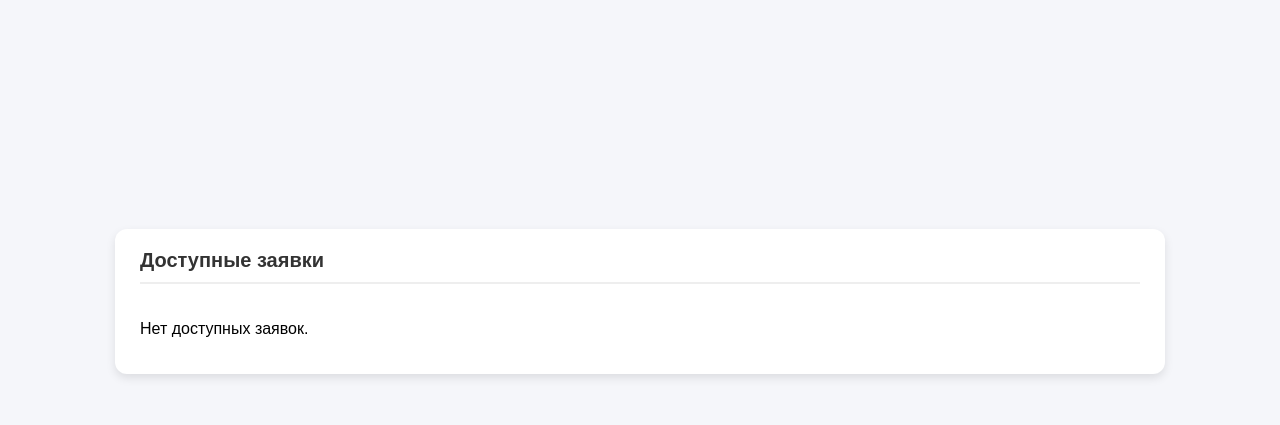
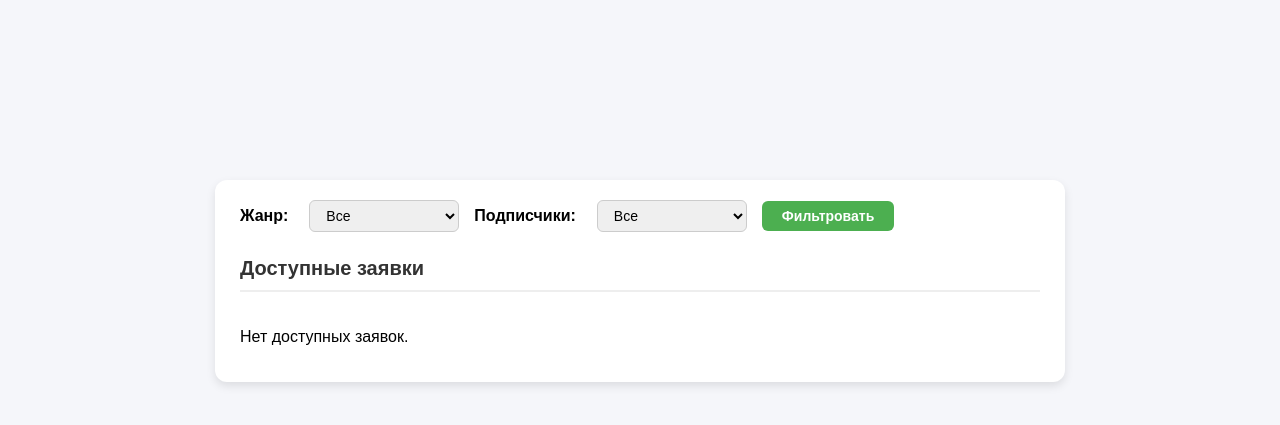
Before and after one commit to Abandrozd/Blog-Repost, a Django app: page /available-requests/ in a window 1280 px wide. Shown: the part 139-564 px from the top of the page. Run offline with Django 5.2, Linux system fonts and the light colour scheme; the visitor is signed in with stand-in values (Sample User, id 1); data comes from the database, SQL or seed files in the repository; data that the repository does not hold is empty.

Commit message:
Implement request tabs, filters, UI improvements and database fixes

```diff
--- a/main/views.py
+++ b/main/views.py
@@ -41,11 +41,32 @@
         'profile': user_profile,
     })
 
+
 @login_required
 def available_requests(request):
+    genre = request.GET.get('genre')
+    groupsize = request.GET.get('groupsize')
+
     saved_qs = SavedRequest.objects.filter(user=request.user, request=OuterRef('pk'))
-    requests = BlogRequest.objects.exclude(user=request.user).annotate(saved=Exists(saved_qs)).order_by('-date_exchange')
-    return render(request, 'webui/available-requests.html', {'requests': requests})
+    qs = BlogRequest.objects.exclude(user=request.user).exclude(saves__user=request.user)
+
+    # Filter by genre and group size linked via user profile if provided
+    if genre:
+        qs = qs.filter(user__profile__genre=genre)
+    if groupsize:
+        qs = qs.filter(user__profile__groupsize=groupsize)
+
+    requests = qs.annotate(saved=Exists(saved_qs)) \
+        .select_related('user', 'user__profile') \
+        .order_by('-date_exchange')
+
+    context = {
+        'requests': requests,
+        'selected_genre': genre or '',
+        'selected_groupsize': groupsize or '',
+    }
+    return render(request, 'webui/available-requests.html', context)
+
 
 @login_required
 def toggle_save_request(request, pk):
@@ -54,12 +75,28 @@
         obj, created = SavedRequest.objects.get_or_create(user=request.user, request=br)
         if not created:
             obj.delete()
-    return redirect('available_requests')
+
+        # Redirect back to the referring page or default to available_requests
+        referer = request.META.get('HTTP_REFERER')
+        if referer and '/requests/' in referer and 'available' not in referer:
+            return redirect('requests')
+        else:
+            return redirect('available_requests')
 
 @login_required
 def show_requests(request):
+    # Created requests by user
     user_requests = BlogRequest.objects.filter(user=request.user).order_by('-date_exchange')
-    return render(request, 'webui/requests.html', {'requests': user_requests})
+
+    # Accepted (saved) requests - Profile accepts requests that belong to others but saved by user
+    accepted_requests = BlogRequest.objects.filter(saves__user=request.user).exclude(user=request.user).order_by('-date_exchange')
+
+    context = {
+        'created_requests': user_requests,
+        'accepted_requests': accepted_requests,
+    }
+    return render(request, 'webui/requests.html', context)
+
 
 @login_required(login_url='/login/')
 def create_request(request):
--- a/static/styling/components.css
+++ b/static/styling/components.css
@@ -145,3 +145,62 @@
 .edit-input:focus {
     outline: none;
 }
+
+.author-page-link-btn {
+  display: inline-block;
+  padding: 6px 12px;
+  border-radius: 6px;
+  background-color: #4caf50;
+  color: white !important;
+  font-weight: bold;
+  text-decoration: none;
+  transition: background-color 0.3s ease;
+  margin-top: 8px;
+  cursor: pointer;
+  border: none;
+  font-size: 14px;
+}
+
+.author-page-link-btn:hover {
+  background-color: #45a049;
+  color: white !important;
+  text-decoration: none;
+}
+
+.filters-form {
+    display: flex;
+    flex-wrap: wrap;
+    gap: 15px;
+    margin-bottom: 25px;
+    align-items: center;
+}
+
+.filters-form label {
+    font-weight: 600;
+    margin-right: 6px;
+}
+
+.filters-form select {
+    padding: 6px 12px;
+    border-radius: 6px;
+    border: 1px solid #ccc;
+    font-size: 14px;
+    min-width: 150px;
+}
+
+.filters-form button {
+    padding: 7px 20px;
+    background-color: #4caf50;
+    border: none;
+    border-radius: 6px;
+    color: white;
+    font-weight: 600;
+    font-size: 14px;
+    cursor: pointer;
+    transition: background-color 0.3s ease;
+    min-width: 130px;
+}
+
+.filters-form button:hover {
+    background-color: #45a049;
+}
--- a/static/styling/layout.css
+++ b/static/styling/layout.css
@@ -9,12 +9,14 @@
 /* Main content wrappers */
 .content-wrapper {
     background: #fff;
+    margin: 0 auto 40px auto;
     border-radius: 12px;
     box-shadow: 0 4px 10px rgba(0, 0, 0, 0.1);
     width: 100%;
-    max-width: 1000px;
+    max-width: 800px;
     padding: 20px 25px;
 }
+
 /* Header styles from home.html */
 header {
     background-color: #4caf50;
--- a/static/styling/nav.css
+++ b/static/styling/nav.css
@@ -31,6 +31,7 @@
 nav a.btn-link:hover {
     background-color: rgba(66, 66, 66, 0.2);
 }
+
 .user-greeting {
   font-weight: 600;
   color: white;
--- a/templates/webui/available-requests.html
+++ b/templates/webui/available-requests.html
@@ -36,21 +36,58 @@
           </nav>
         {% endif %}
     </header>
+
     <div class="center-container">
         <div class="content-wrapper">
+            <div class="filters">
+                <form method="get" action="{% url 'available_requests' %}" class="filters-form">
+                        <label for="filter-genre">Жанр:</label>
+                    <select id="filter-genre" name="genre">
+                        <option value="" {% if not selected_genre %}selected{% endif %}>Все</option>
+                        <option value="genre1" {% if selected_genre == 'genre1' %}selected{% endif %}>Жанр 1</option>
+                        <option value="genre2" {% if selected_genre == 'genre2' %}selected{% endif %}>Жанр 2</option>
+                        <option value="genre3" {% if selected_genre == 'genre3' %}selected{% endif %}>Жанр 3</option>
+                        <option value="genre4" {% if selected_genre == 'genre4' %}selected{% endif %}>Жанр 4</option>
+                    </select>
+
+                    <label for="filter-subscribers">Подписчики:</label>
+                    <select id="filter-subscribers" name="groupsize">
+                        <option value="" {% if not selected_groupsize %}selected{% endif %}>Все</option>
+                        <option value="size1" {% if selected_groupsize == 'size1' %}selected{% endif %}>&lt;100</option>
+                        <option value="size2" {% if selected_groupsize == 'size2' %}selected{% endif %}>100-500</option>
+                        <option value="size3" {% if selected_groupsize == 'size3' %}selected{% endif %}>500-1000</option>
+                        <option value="size4" {% if selected_groupsize == 'size4' %}selected{% endif %}>&gt;1000</option>
+                    </select>
+                    <button type="submit" id="apply-filter">Фильтровать</button>
+                </form>
+            </div>
+
             <div class="page-header">Доступные заявки</div>
                 <div class="requests-container">
                     {% if requests %}
                         {% for req in requests %}
                             <div class="request-card">
-                                <div class="request-title">Название книги: {{ req.book_name }}</div>
+                                <div class="request-title">Название: {{ req.book_name }}</div>
                                 <div class="request-info">Пользователь: {{ req.user.username }}</div>
+                                {% if req.user.profile.genre %}
+                                    <div class="request-info">
+                                        Жанр: {{ req.user.profile.get_genre_display }}
+                                    </div>
+                                {% endif %}
+                                {% if req.user.profile.groupsize %}
+                                    <div class="request-info">
+                                        Подписчики: {{ req.user.profile.get_groupsize_display }}
+                                    </div>
+                                {% endif %}
+
                                 {% if req.user.profile.author_page_link %}
-                                    <div class="request-info">Ссылка: <a href="{{ req.user.profile.author_page_link }}" target="_blank">{{ req.user.profile.author_page_link }}</a></div>
+                                    <div class="request-info">
+                                      <a href="{{ req.user.profile.author_page_link }}" target="_blank" class="author-page-link-btn">Перейти</a>
+                                    </div>
                                 {% endif %}
+
                                 <div class="request-info">Дата обмена: {{ req.date_exchange }}</div>
                                 <div class="request-info">Дата подачи: {{ req.date_created }}</div>
-
 
                                 <form method="post" action="{% url 'toggle-save-request' req.id %}">
                                     {% csrf_token %}
```
Also changed, not shown: templates/webui/requests.html (+41 -2 lines).
